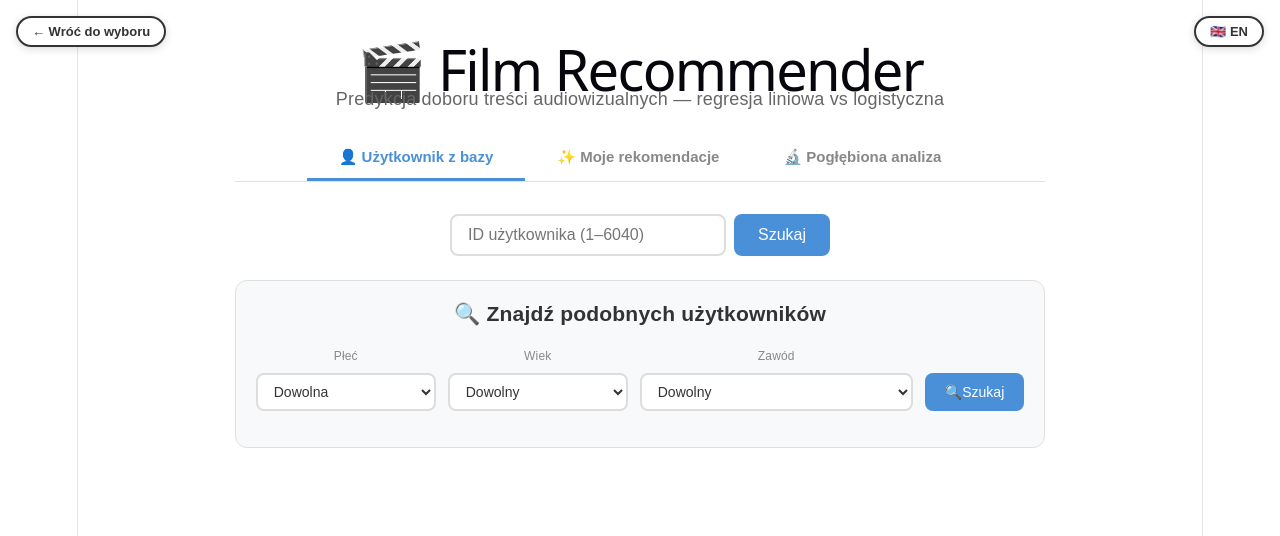
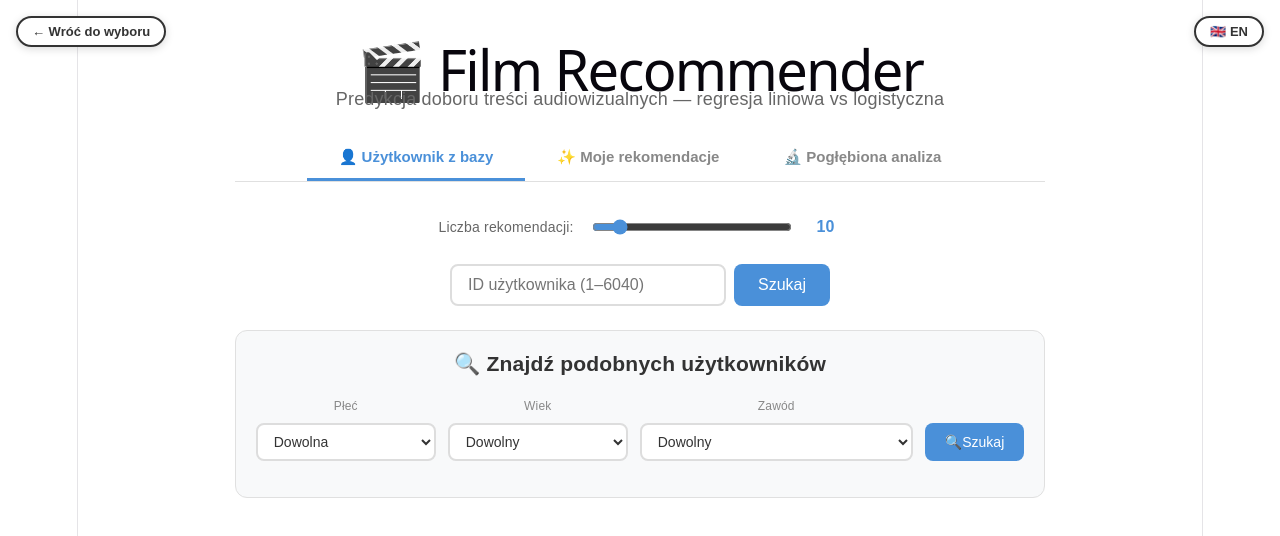
Before and after one commit to robertpilczuk/magisterka, a React app in the folder frontend/: page / in a window 1280 px wide. Both pictures are taken after a click on the element 332 px from the left and 538 px from the top of the page. Shown: the top 536 px of the page. Built offline with nearby package versions, Linux system fonts and the light colour scheme; the HTML template or start-up script is replaced by a standard one.

Commit message:
feat(ui): add top_n slider for controlling number of recommendations

```diff
--- a/frontend/src/App.jsx
+++ b/frontend/src/App.jsx
@@ -33,6 +33,7 @@ export default function App() {
   const [tasteProfile, setTasteProfile] = useState(null)
   const [excludedGenres, setExcludedGenres] = useState([]) // filtr rekomendacji
   const [excludedProfileGenres, setExcludedProfileGenres] = useState([]) // filtr profilu
+  const [topN, setTopN] = useState(10)
 
   // stan dla porównania
   const [compareUserId, setCompareUserId] = useState('')
@@ -44,15 +45,15 @@ export default function App() {
     setLang(lang === 'PL' ? 'EN' : 'PL')
   }
 
-  async function fetchAll(id) {
+  async function fetchAll(id, n = topN) {
     setLoading(true)
     setError(null)
     setComparison(null)
     try {
       const [profile, linear, logistic, valid, taste] = await Promise.all([
         axios.get(`${API}/user/${id}`),
-        axios.get(`${API}/recommend/${id}`),
-        axios.get(`${API}/recommend-logistic/${id}`),
+        axios.get(`${API}/recommend/${id}?top_n=${n}`),
+        axios.get(`${API}/recommend-logistic/${id}?top_n=${n}`),
         axios.get(`${API}/validate/${id}`),
         axios.get(`${API}/user-taste/${id}`)
       ])
@@ -68,6 +69,11 @@ export default function App() {
       setLoading(false)
     }
   }
+
+  useEffect(() => {
+    if (userId) fetchAll(userId, topN)
+  }, [topN])
+
 
   async function fetchComparison() {
     const id2 = parseInt(compareUserId)
@@ -178,7 +184,17 @@ export default function App() {
           🔬 {t('nav.tab_deep')}
         </button>
       </div>
-
+      <div style={{ display: 'flex', justifyContent: 'center', alignItems: 'center', gap: '16px', marginBottom: '24px' }}>
+        <span style={{ fontSize: '14px', color: '#666' }}>{t('top_n.label')}:</span>
+        <input
+          type="range" min="5" max="50" step="5" value={topN}
+          onChange={e => setTopN(parseInt(e.target.value))}
+          style={{ width: '200px', accentColor: '#4a90d9', cursor: 'pointer' }}
+        />
+        <span style={{ fontSize: '16px', fontWeight: '700', color: '#4a90d9', minWidth: '32px' }}>
+          {topN}
+        </span>
+      </div>
       {/* zakładka 1 — użytkownik z bazy */}
       {activeTab === 'existing' && (
         <>
--- a/frontend/src/components/BooksApp.jsx
+++ b/frontend/src/components/BooksApp.jsx
@@ -1,4 +1,4 @@
-import { useState } from 'react'
+import { useState, useEffect } from 'react'
 import axios from 'axios'
 import { useLang } from '../LangContext'
 import Spinner from './Spinner'
@@ -485,6 +485,7 @@ export default function BooksApp() {
     const [tasteProfile, setTasteProfile] = useState(null)
     const [loading, setLoading] = useState(false)
     const [error, setError] = useState(null)
+    const [topN, setTopN] = useState(10)
 
     const tabStyle = (tab) => ({
         padding: '12px 32px', fontSize: '15px', fontWeight: '600',
@@ -495,15 +496,15 @@ export default function BooksApp() {
         cursor: 'pointer', transition: 'all 0.2s'
     })
 
-    async function fetchAll(id) {
+    async function fetchAll(id, n = topN) {
         const uid = parseInt(id)
         if (isNaN(uid) || uid < 1) return
         setLoading(true); setError(null)
         try {
             const [profile, linear, logistic, valid, taste] = await Promise.all([
                 axios.get(`${API}/books/user/${uid}`),
-                axios.get(`${API}/books/recommend/${uid}`),
-                axios.get(`${API}/books/recommend-logistic/${uid}`),
+                axios.get(`${API}/books/recommend/${uid}?top_n=${n}`),
+                axios.get(`${API}/books/recommend-logistic/${uid}?top_n=${n}`),
                 axios.get(`${API}/books/validate/${uid}`),
                 axios.get(`${API}/books/user-taste/${uid}`),
             ])
@@ -518,6 +519,10 @@ export default function BooksApp() {
             setLoading(false)
         }
     }
+
+    useEffect(() => {
+        if (userId) fetchAll(userId, topN)
+    }, [topN])
 
     async function fetchRandom() {
         try {
@@ -552,6 +557,17 @@ export default function BooksApp() {
 
             {activeTab === 'existing' && (
                 <>
+                    <div style={{ display: 'flex', justifyContent: 'center', alignItems: 'center', gap: '16px', marginBottom: '24px' }}>
+                        <span style={{ fontSize: '14px', color: '#666' }}>{t('top_n.label')}:</span>
+                        <input
+                            type="range" min="5" max="50" step="5" value={topN}
+                            onChange={e => setTopN(parseInt(e.target.value))}
+                            style={{ width: '200px', accentColor: '#2ecc71', cursor: 'pointer' }}
+                        />
+                        <span style={{ fontSize: '16px', fontWeight: '700', color: '#2ecc71', minWidth: '32px' }}>
+                            {topN}
+                        </span>
+                    </div>
                     <SimilarBooksUsersFilter onSelectUser={fetchAll} />
 
                     {/* wyszukiwarka — tylko raz */}
@@ -600,6 +616,17 @@ export default function BooksApp() {
 
                     {!loading && userProfile && (
                         <>
+                            <div style={{ display: 'flex', justifyContent: 'center', alignItems: 'center', gap: '16px', marginBottom: '24px' }}>
+                                <span style={{ fontSize: '14px', color: '#666' }}>{t('top_n.label')}:</span>
+                                <input
+                                    type="range" min="5" max="50" step="5" value={topN}
+                                    onChange={e => setTopN(parseInt(e.target.value))}
+                                    style={{ width: '200px', accentColor: '#2ecc71', cursor: 'pointer' }}
+                                />
+                                <span style={{ fontSize: '16px', fontWeight: '700', color: '#2ecc71', minWidth: '32px' }}>
+                                    {topN}
+                                </span>
+                            </div>
                             <BookUserProfile profile={userProfile} />
                             <BookTasteProfile taste={tasteProfile} />
 
--- a/frontend/src/i18n.js
+++ b/frontend/src/i18n.js
@@ -376,6 +376,10 @@ const translations = {
             show_more: 'Pokaż więcej',
             remaining: 'pozostałych',
         },
+        top_n: {
+            label: 'Liczba rekomendacji',
+            hint: 'Przesuń żeby zmienić liczbę wyświetlanych rekomendacji',
+        },
 
     },
 
@@ -738,6 +742,10 @@ const translations = {
             show_more: 'Show more',
             remaining: 'remaining',
         },
+        top_n: {
+            label: 'Number of recommendations',
+            hint: 'Slide to change the number of displayed recommendations',
+        },
 
     },
 }
```
